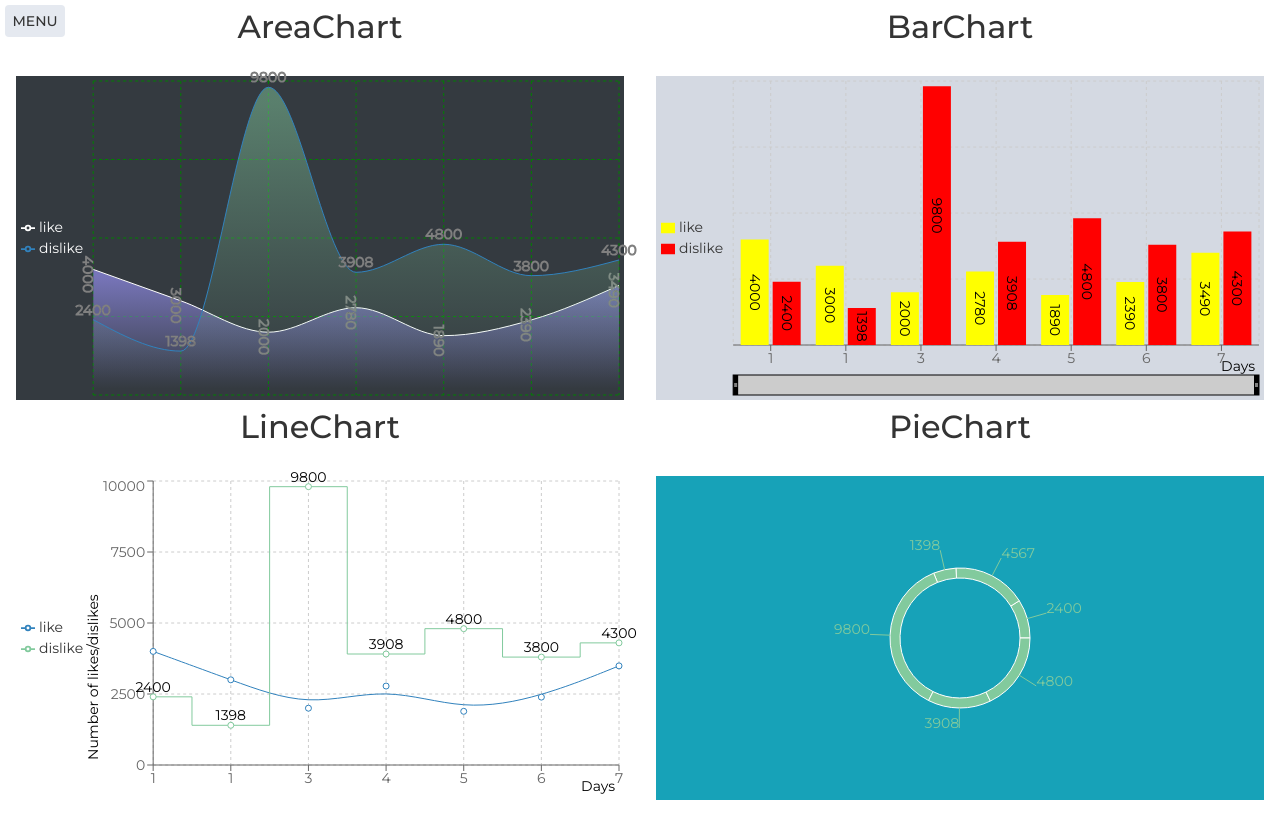
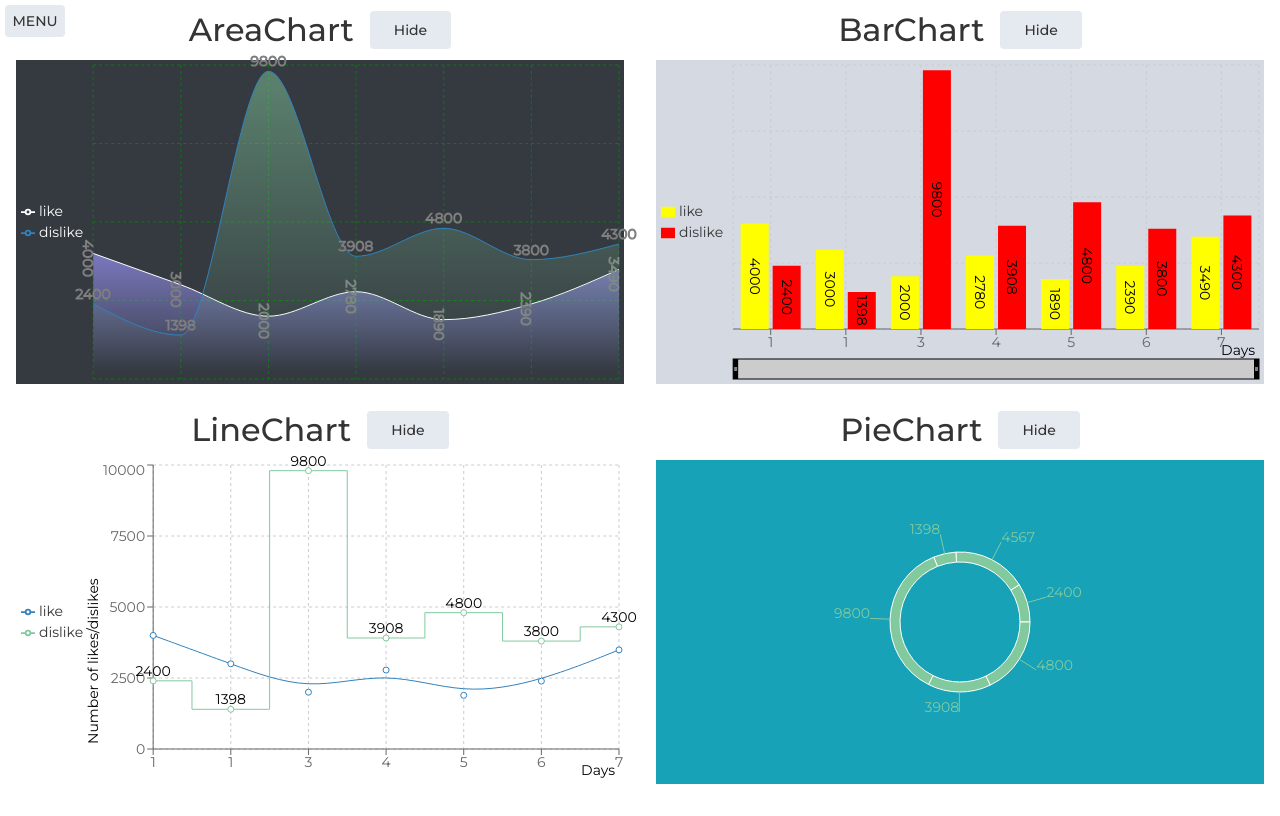
Before and after one commit to AntonIzhykov/flexible-recharts-layout, a React (Create React App) app: page / in a window 1280 px wide. Built offline with nearby package versions, Linux system fonts and the light colour scheme.

Commit message:
add hide-button for chartWindow

```diff
--- a/src/Components/SideBar.js
+++ b/src/Components/SideBar.js
@@ -20,9 +20,9 @@ class SideBar extends React.Component {
             {incomingCharts.map(chart => (
               <div key={chart.id} className="line">
                 {chart.name}
-                <button className="btn" onClick={handleToggleChart(chart.id)}>{`${
-                  chart.hide ? 'Show' : 'Hide'
-                }`}</button>
+                <button className="btn" onClick={handleToggleChart(chart.id)}>
+                  {`${chart.hide ? 'Show' : 'Hide'}`}
+                </button>
               </div>
             ))}
           </div>
--- a/src/Containers/Layout.js
+++ b/src/Containers/Layout.js
@@ -1,10 +1,15 @@
 import React, { Component } from 'react';
+import { connect } from 'react-redux';
 import { calculateCharts } from 'helpers/calculateCharts';
+import { toggleChart } from '../store/charts/actions';
 import ChartWindow from './ChartWindow';
 
 class Layout extends Component {
   render() {
     const lines = calculateCharts(this.props.charts, 3, true);
+    const handleToggleChart = id => () => {
+      this.props.toggleChart(id);
+    };
     return (
       <div className="vh-100">
         {lines.length !== 0 &&
@@ -16,11 +21,16 @@ class Layout extends Component {
                     key={chart.id}
                     className={`${
                       line.length === 3 ? 'col-4' : line.length === 2 ? 'col-6' : 'col'
-                    } h-100`}
+                    } h-100 `}
                   >
-                    <h3 className="text-center mt-1" style={{ height: '15%' }}>
-                      {chart.name}
-                    </h3>
+                    <div className="d-flex align-items-center justify-content-center" style={{ height: '15%' }}>
+                      <h3 className="m-0">
+                        {chart.name}
+                      </h3>
+                      <button className="btn ml-2" onClick={handleToggleChart(chart.id)}>
+                        {`${chart.hide ? 'Show' : 'Hide'}`}
+                      </button>
+                    </div>
                     <div className="w-100 pb-2 pt-0" style={{ height: '85%' }}>
                       <ChartWindow chart={chart} />
                     </div>
@@ -34,4 +44,11 @@ class Layout extends Component {
   }
 }
 
-export default Layout;
+const mapDispatchToProps = dispatch => ({
+  toggleChart: id => dispatch(toggleChart(id))
+});
+
+export default connect(
+  null,
+  mapDispatchToProps
+)(Layout);
```
